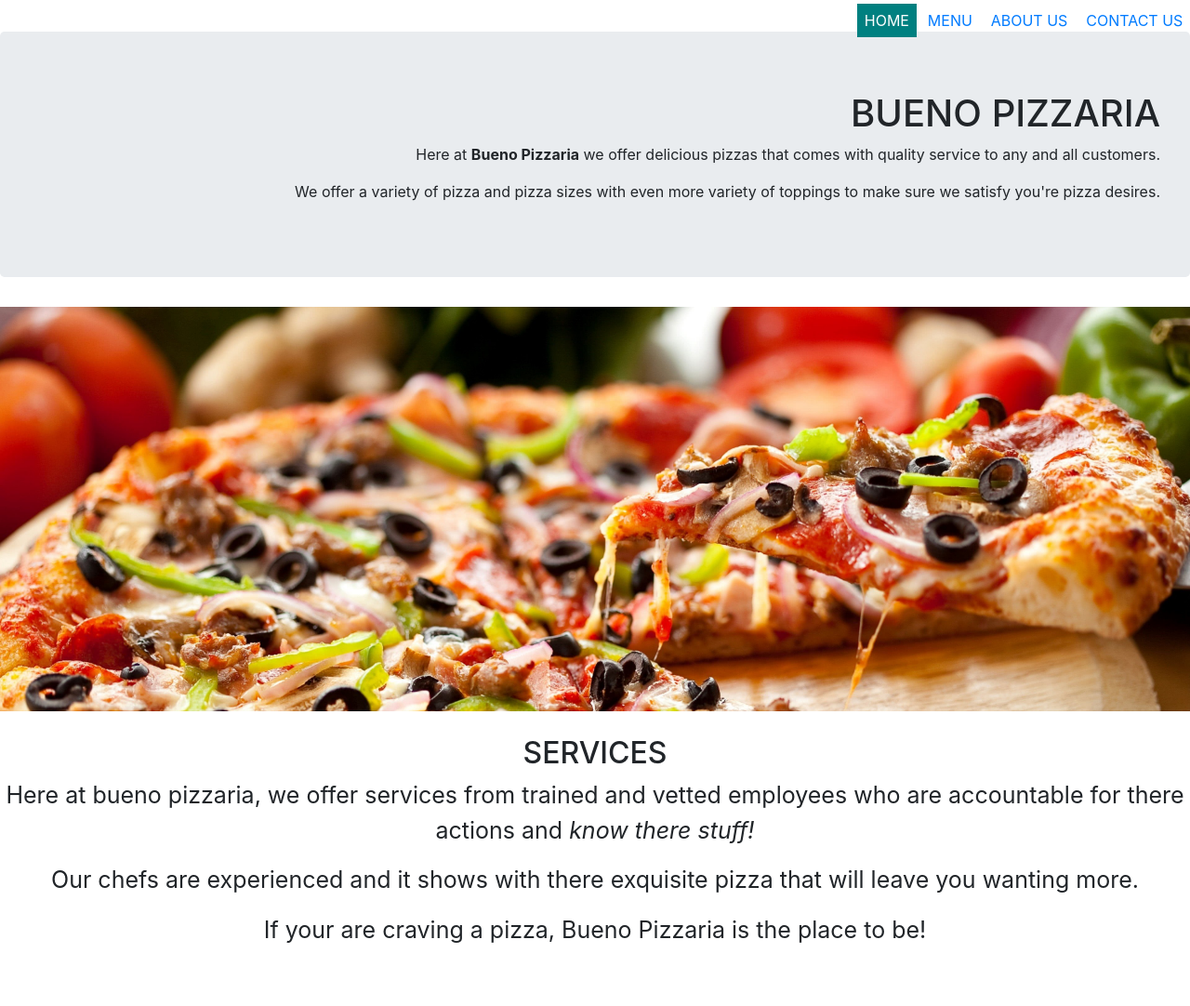
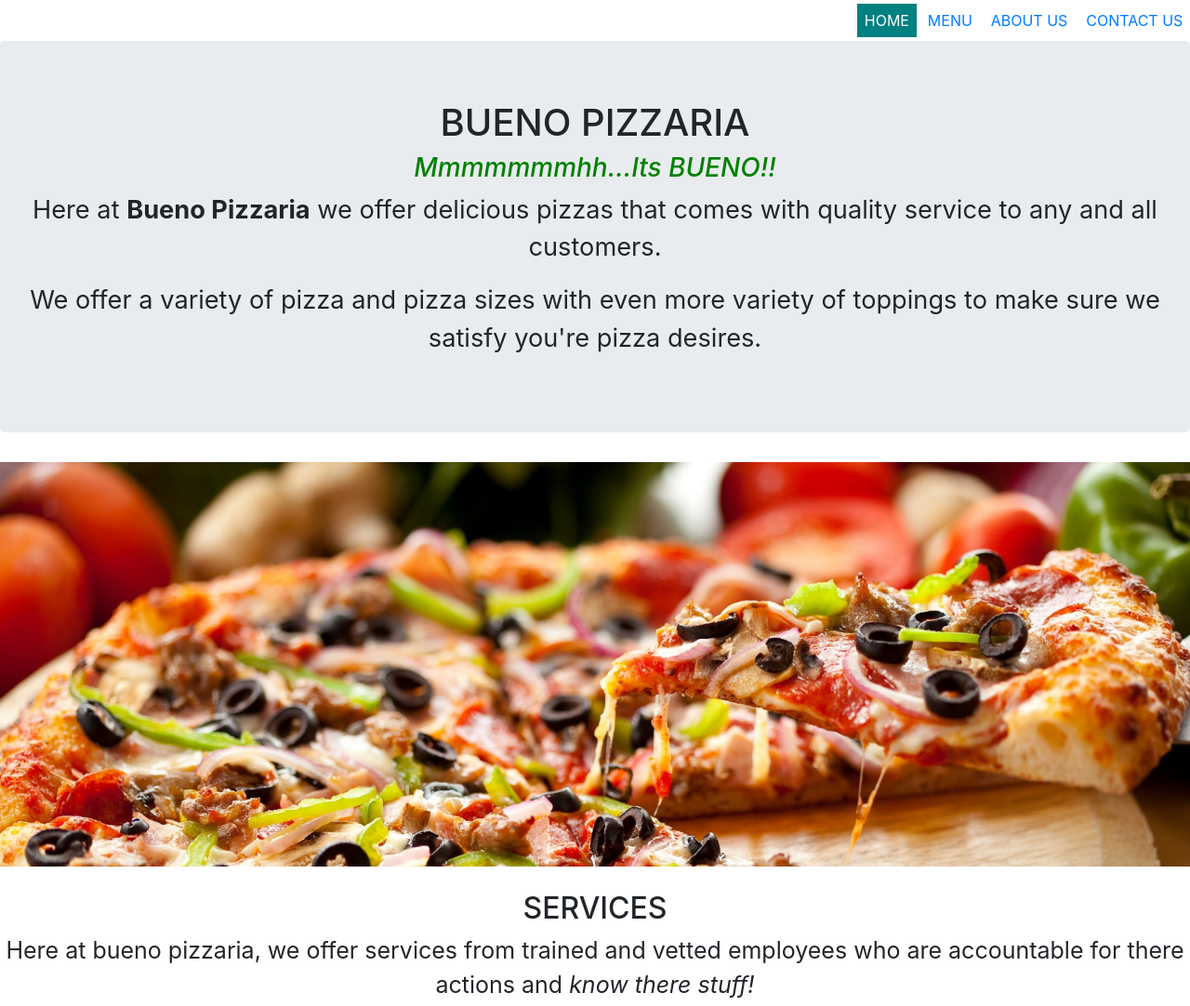
Before and after one commit to OwinoLucas/bueno-pizzaria, a plain HTML site: page index.html in a window 1280 px wide. Shown: the top 1082 px of the page at 93% size. Before the commit the page ends 1035 px from the top, so only its background shows below. Drawn offline with Linux system fonts and the light colour scheme.

Commit message:
Add and edit span to my bueno pizzaria slogan

```diff
--- a/css/styles.css
+++ b/css/styles.css
@@ -7,6 +7,15 @@ nav a{
 nav a.active{
     background-color: teal;
     color: white;
+}
+.jumbotron{
+    margin-top: 10px;
+    text-align: center;
+    font-size: 170%;
+}
+.motto{
+    font-style: italic;
+    color: green;
 }
 body{
     margin-top: 10px;
--- a/index.html
+++ b/index.html
@@ -16,6 +16,7 @@
         </div>
         <div class="jumbotron">
             <h1>BUENO PIZZARIA</h1>
+            <h3><span class="motto">Mmmmmmmhh...Its BUENO!!</span></h3>
             <p>Here at <strong>Bueno Pizzaria</strong> we offer delicious pizzas that comes with quality service to any and all customers.</p>
             <p>We offer a variety of pizza and pizza sizes with even more variety of toppings to make sure we satisfy you're pizza desires.</p>
             </div>
@@ -28,6 +29,9 @@
         <p>Our chefs are experienced and it shows with there exquisite pizza that will leave you wanting more.</p>
         <p>If your are craving a pizza, Bueno Pizzaria is the place to be!</p>
         </div>
+        <div class="pic">
+            <img src="pics/top-view-fast-food-black-background-mock-up_23-2148321326.jpg">
+        </div>
 
     </body>
 </html>
```
Also changed, not shown: pics/top-view-fast-food-black-background-mock-up_23-2148321326.jpg (added).
